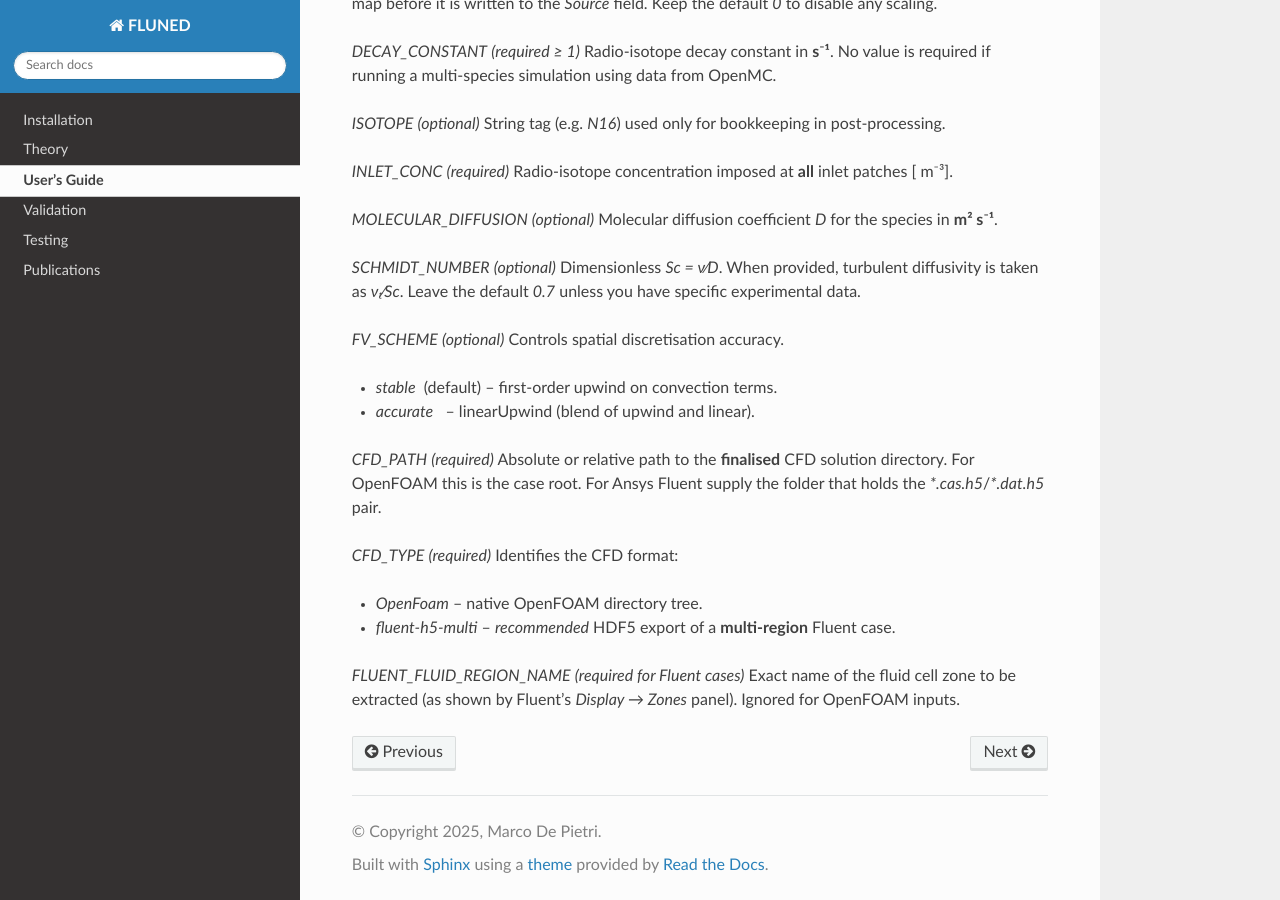
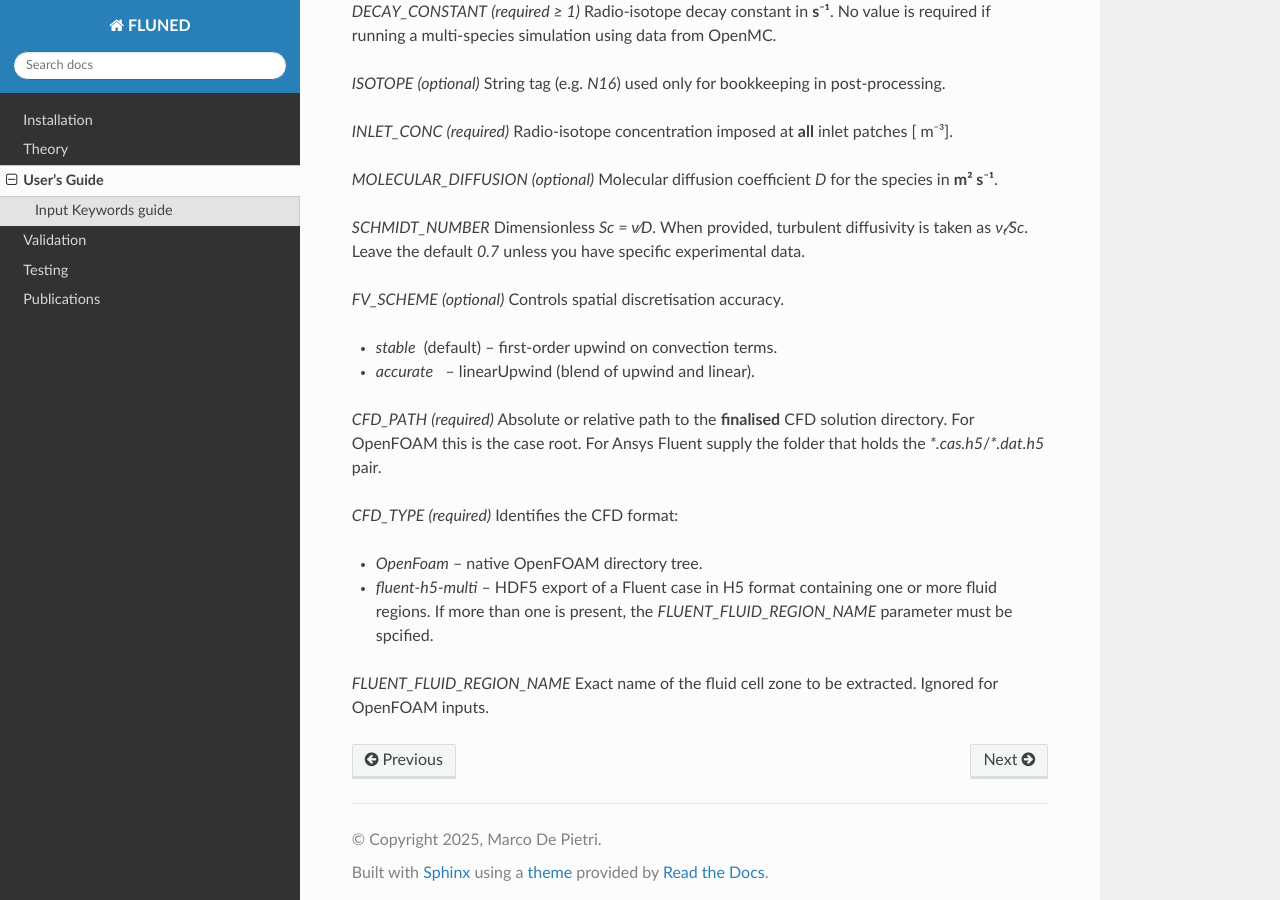
Before and after one commit to marco-de-pietri/FLUNED-repository, a Sphinx documentation site: the page built from docs/source/usersguide.rst, in a window 1280 px wide and 900 px high, scrolled down 1008 px. Built offline with Sphinx 7.4.7 and the Read the Docs theme 3.1.0, drawn with Linux system fonts in a browser that asks for light colours; pages that are not in the unit, such as notebooks, are missing from menus; some of the changed text lies outside the part shown.

Commit message:
overview doc

```diff
--- a/docs/source/usersguide.rst
+++ b/docs/source/usersguide.rst
@@ -2,14 +2,14 @@
 User's Guide
 ============
 
-# FLUNED Input File Reference
 
 This page documents all keywords that can appear in a `FLUNED` input, their
 purpose, default behaviour and the range of values they accept.
 
 A generic template can be created by running `fluned -t`
 
-## Keyword‑by‑keyword guide
+Input Keywords guide
+------------------------
 
 Every directive is case‑insensitive and must appear on its own line.  Comment text after a
 `#` is ignored.
@@ -22,8 +22,8 @@ distinguish multiple studies that share the same CFD file set.
 Chooses the time integration strategy for the scalar transport solver.
 
 * `steadyState` – runs a pseudo‑steady calculation until convergence.
-* `transient`   – using the steady-state velocity field of the input CFD simulation, it
-  calculates the temporal evolution of a the radioisotope concentration field given the
+* `transient`   – using the steady-state velocity field of the input CFD simulation,
+  it calculates the temporal evolution of a the radioisotope concentration field given the
   chosen boundary conditions
 
 `ACTIVATION_FILE`
@@ -56,7 +56,7 @@ Radio‑isotope concentration imposed at **all** inlet patches \[ m⁻³].
 `MOLECULAR_DIFFUSION` *(optional)*
 Molecular diffusion coefficient *D* for the species in **m² s⁻¹**.
 
-`SCHMIDT_NUMBER` *(optional)*
+`SCHMIDT_NUMBER`
 Dimensionless *Sc = ν⁄D*.  When provided, turbulent diffusivity is taken as
 *νₜ⁄Sc*.  Leave the default `0.7` unless you have specific experimental data.
 
@@ -75,8 +75,8 @@ this is the case root.  For Ansys Fluent supply the folder that holds the
 Identifies the CFD format:
 
 * `OpenFoam`        – native OpenFOAM directory tree.
-* `fluent-h5-multi` – *recommended* HDF5 export of a **multi‑region** Fluent case.
+* `fluent-h5-multi` – HDF5 export of a Fluent case in H5 format containing one or more fluid regions.
+  If more than one is present, the `FLUENT_FLUID_REGION_NAME` parameter must be spcified.
 
-`FLUENT_FLUID_REGION_NAME` *(required for Fluent cases)*
-Exact name of the fluid cell zone to be extracted (as shown by Fluentʼs
-*Display → Zones* panel).  Ignored for OpenFOAM inputs.
+`FLUENT_FLUID_REGION_NAME`
+Exact name of the fluid cell zone to be extracted.  Ignored for OpenFOAM inputs.
```
Also changed, not shown: docs/source/index.rst (+19 -3 lines).
